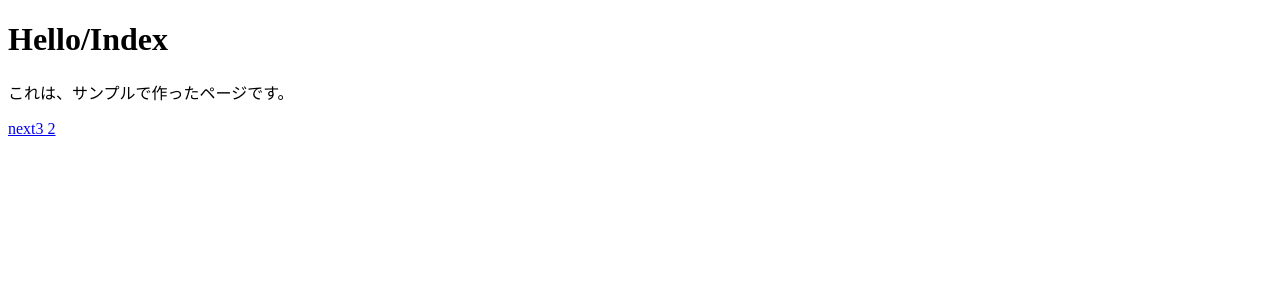
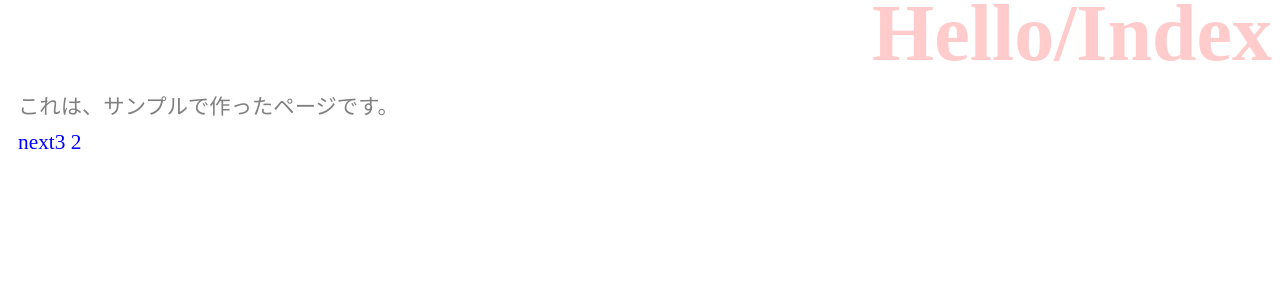
Before and after one commit to ryu5791/django_app, a Django app: page /hello/ in a window 1280 px wide. Shown: the top 300 px of the page. Run offline with Django 3.2, Linux system fonts and the light colour scheme.

Commit message:
css追加（でも動かない）

```diff
--- /dev/null
+++ b/django_app/hello/static/hello/css/style.css
@@ -0,0 +1,21 @@
+body {
+	color:gray;
+	font-size:16pt;
+}
+
+h1 {
+	color:red;
+	opacity:0.2;
+	font-size:60pt;
+	margin-top:-20px;
+	margin-bottom:0px;
+	text-align:right;
+}
+p {
+	margin:10px;
+}
+
+a {
+	color:blue;
+	text-decoration:none;
+}
--- a/django_app/hello/templates/hello/index.html
+++ b/django_app/hello/templates/hello/index.html
@@ -1,8 +1,11 @@
+{% load static %}
 <!doctype html>
 <html lang="ja">
 <head>
 	<meta charst="utf-8">
 	<title>{{title}}</title>
+	<link rel="stylesheet" type="text/css"
+		href="{% static 'hello/css/style.css' %}" />
 </head>
 <body>
 	<h1>{{title}}</h1>
```
